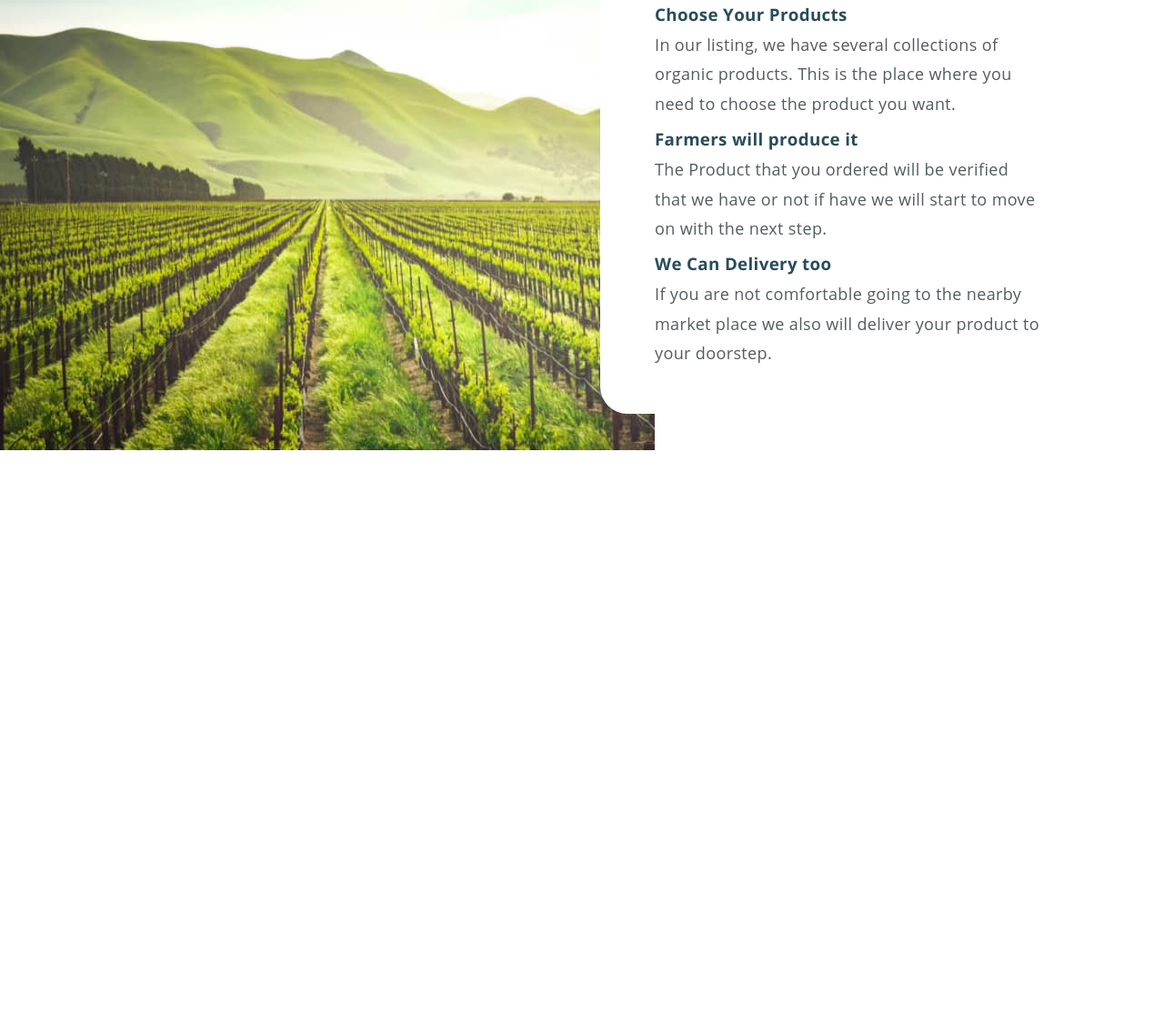
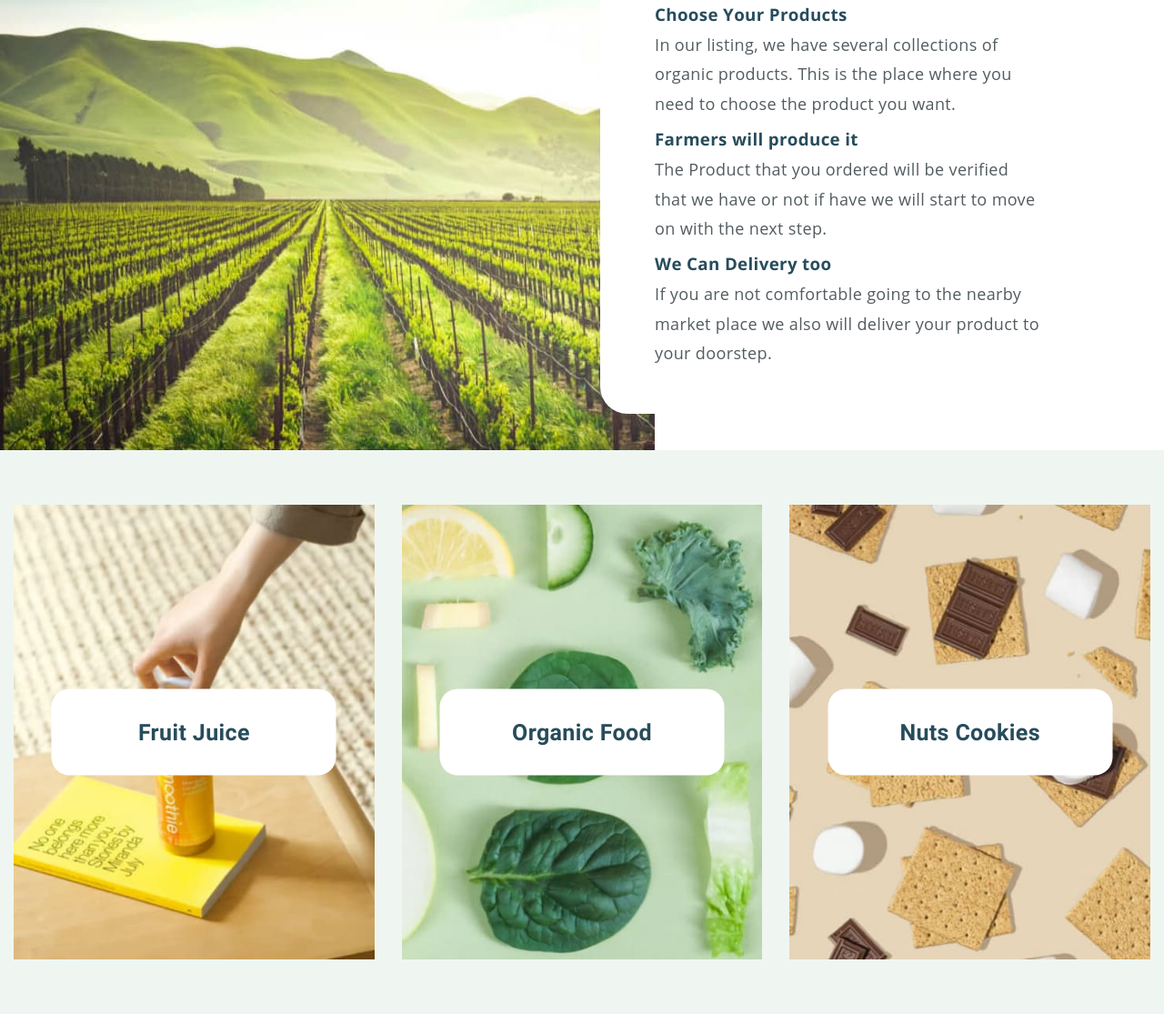
Before and after one commit to HennadiiBorysevych/OrganickStore, a plain HTML site: page index.html in a window 1280 px wide. Shown: the part 7337-8452 px from the top of the page at 91% size. Before the commit the page ends 7832 px from the top, so only its background shows below. Drawn offline with Linux system fonts and the light colour scheme; files whose address does not match are found by name.

Commit message:
food section

```diff
--- a/index.html
+++ b/index.html
@@ -370,5 +370,35 @@
         </div>
       </div>
     </section>
+    <section class="section food--bg">
+      <div class="container">
+        <ul class="food">
+          <li class="food__list">
+            <a href="#" class="food__link">
+              <img src="./images/fruit-juice.jpg" alt="" />
+              <div class="food-wrapper">
+                <h3 class="food__title">Fruit Juice</h3>
+              </div></a
+            >
+          </li>
+          <li class="food__list">
+            <a href="#" class="food__link">
+              <img src="./images/leaf.jpg" alt="" />
+              <div class="food-wrapper">
+                <h3 class="food__title">Organic Food</h3>
+              </div></a
+            >
+          </li>
+          <li class="food__list">
+            <a href="#" class="food__link">
+              <img src="./images/cookies.jpg" alt="" />
+              <div class="food-wrapper">
+                <h3 class="food__title">Nuts Cookies</h3>
+              </div></a
+            >
+          </li>
+        </ul>
+      </div>
+    </section>
   </body>
 </html>
--- a/scss/layout/_eco-fliendly.scss
+++ b/scss/layout/_eco-fliendly.scss
@@ -12,11 +12,6 @@
 .eco-fliendly-wrapper{
     display: flex;
 }
-
-.eco-fiendly__list {}
-
-.eco-fiendly__item {}
-
 .eco-fiendly__title {
     margin-bottom: 5px;
 }
--- /dev/null
+++ b/scss/layout/_food.scss
@@ -0,0 +1,38 @@
+.food--bg{
+    background-color: #EFF6F1;
+}
+.food {
+    display: flex;
+    gap: 30px;
+
+}
+
+.food__link{
+    position: relative;
+}
+.food-wrapper {
+    position: absolute;
+    display: flex;
+    justify-content: center;
+    align-items: center;
+    top: 50%;
+    left: 50%;
+    transform: translate(-50%, -50%);
+    width: 313px;
+    height: 95px;
+    background: var(--third-text-color);
+    border-radius: 20px;
+}
+
+.food__title {
+    font-family: 'Roboto';
+        font-style: normal;
+        font-weight: 700;
+        font-size: 25px;
+        line-height: 1.4;
+
+        text-align: center;
+
+
+        color: var(--secondary-text-color);
+}
--- a/scss/main.scss
+++ b/scss/main.scss
@@ -14,3 +14,4 @@
 @import './layout/feedback';
 @import './layout/offer';
 @import './layout/eco-fliendly';
+@import './layout/food';
```
Also changed, not shown: css/main.css, css/main.min.css, images/cookies.jpg (added), images/cookies@2.jpg (added), images/fruit-juice.jpg (added), images/fruit-juice@2.jpg (added), images/leaf.jpg (added), images/leaf@2.jpg (added), 2 other files.
